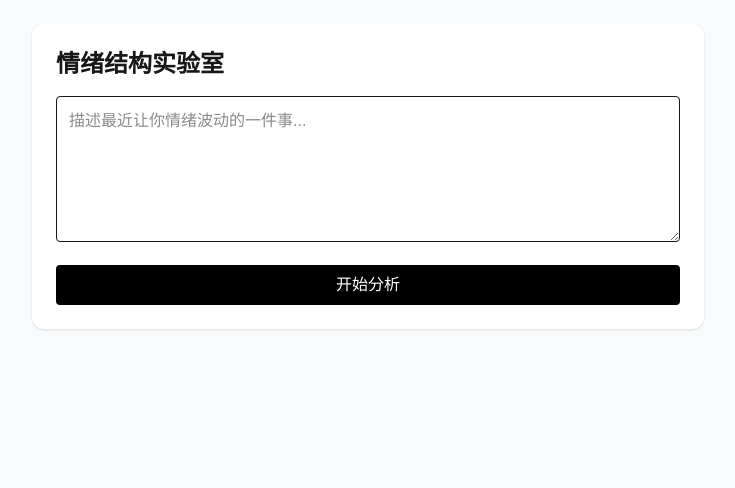
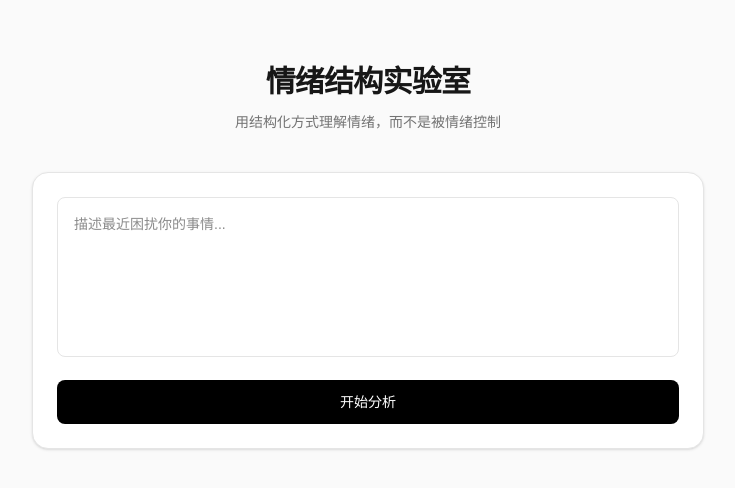
Before and after one commit to ccfan26-bot/emotion-lab, a Next.js app: page / in a window 1280 px wide. Shown: the top 488 px of the page, without its empty margins (272-1007 px from the left). Built offline with nearby package versions, Linux system fonts and the light colour scheme.

Commit message:
Update page.tsx

```diff
--- a/app/page.tsx
+++ b/app/page.tsx
@@ -8,23 +8,17 @@ export default function Home() {
   const [loading, setLoading] = useState(false);
   const [error, setError] = useState("");
 
-  const handleSubmit = async () => {
+  const analyze = async () => {
+    if (!event.trim()) return;
+
+    setLoading(true);
     setError("");
     setResult("");
-
-    if (event.length < 5) {
-      setError("请描述得更具体一些");
-      return;
-    }
-
-    setLoading(true);
 
     try {
       const res = await fetch("/api/analyze", {
         method: "POST",
-        headers: {
-          "Content-Type": "application/json",
-        },
+        headers: { "Content-Type": "application/json" },
         body: JSON.stringify({ event }),
       });
 
@@ -35,7 +29,7 @@ export default function Home() {
       } else {
         setResult(data.result);
       }
-    } catch (err) {
+    } catch {
       setError("网络错误");
     }
 
@@ -43,39 +37,48 @@ export default function Home() {
   };
 
   return (
-    <main className="min-h-screen bg-gray-50 p-6">
-      <div className="max-w-2xl mx-auto bg-white p-6 rounded-xl shadow">
-        <h1 className="text-2xl font-bold mb-4">
+    <main className="min-h-screen bg-neutral-50 flex justify-center px-4 py-16">
+      <div className="w-full max-w-2xl">
+
+        {/* 标题区域 */}
+        <div className="mb-10 text-center">
+          <h1 className="text-3xl font-semibold tracking-tight">
             情绪结构实验室
           </h1>
+          <p className="mt-3 text-neutral-500 text-sm">
+            用结构化方式理解情绪，而不是被情绪控制
+          </p>
+        </div>
 
+        {/* 输入卡片 */}
+        <div className="bg-white rounded-2xl shadow-sm border border-neutral-200 p-6 space-y-4">
           <textarea
-          className="w-full border rounded p-3 mb-4"
-          rows={5}
-          placeholder="描述最近让你情绪波动的一件事..."
             value={event}
             onChange={(e) => setEvent(e.target.value)}
+            placeholder="描述最近困扰你的事情..."
+            className="w-full h-40 resize-none rounded-lg border border-neutral-200 p-4 text-sm focus:outline-none focus:ring-2 focus:ring-black transition"
           />
 
           <button
-          onClick={handleSubmit}
+            onClick={analyze}
             disabled={loading}
-          className="bg-black text-white px-4 py-2 rounded w-full"
+            className="w-full bg-black text-white py-3 rounded-lg text-sm font-medium hover:opacity-90 transition disabled:opacity-50"
           >
             {loading ? "分析中..." : "开始分析"}
           </button>
 
           {error && (
-          <div className="text-red-500 mt-4">
-            {error}
+            <p className="text-sm text-red-500 text-center">{error}</p>
+          )}
+        </div>
+
+        {/* 结果区域 */}
+        {result && (
+          <div className="mt-8 bg-white rounded-2xl shadow-sm border border-neutral-200 p-6 whitespace-pre-wrap text-sm leading-relaxed">
+            {result}
           </div>
         )}
 
-        {result && (
-          <div className="mt-6 whitespace-pre-wrap border p-4 rounded bg-gray-100">
-            {result}
-          </div>
-        )}
       </div>
     </main>
   );
```
Lines whose indentation alone changed are shown as unchanged.
